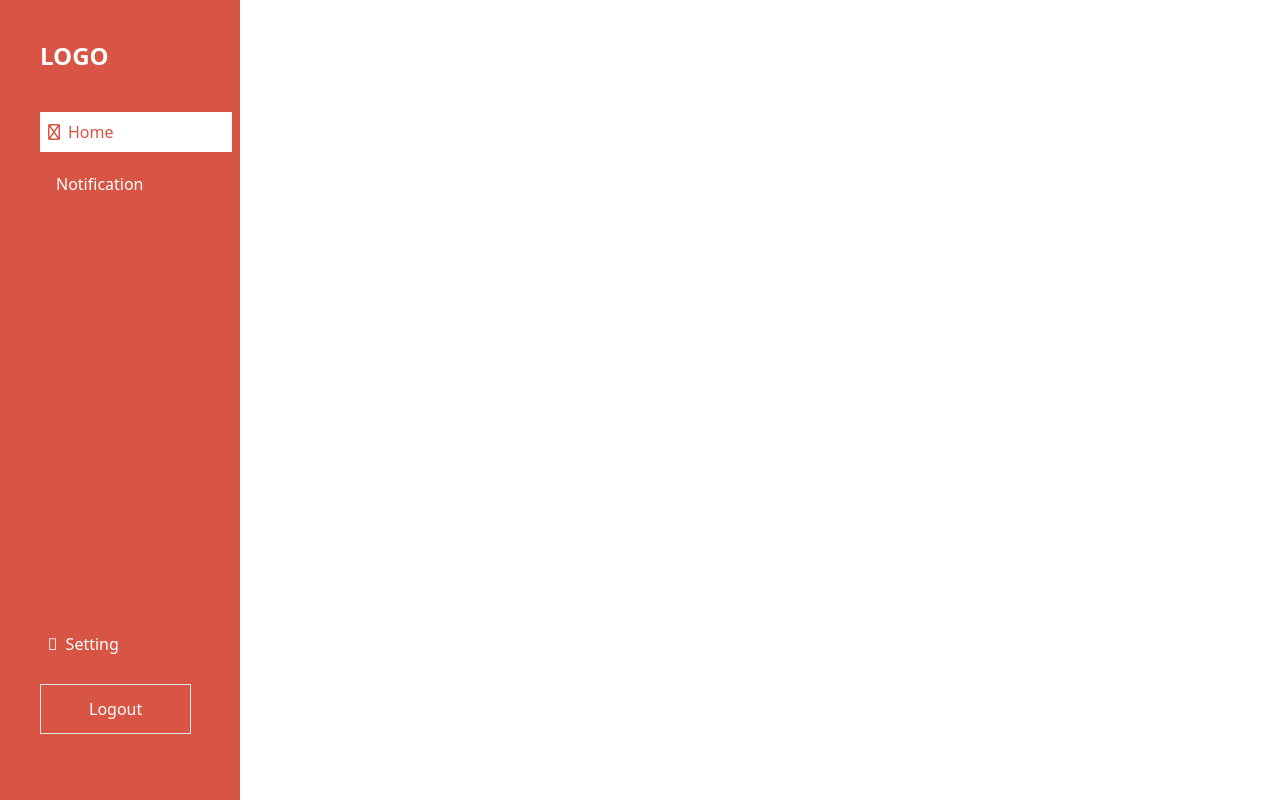
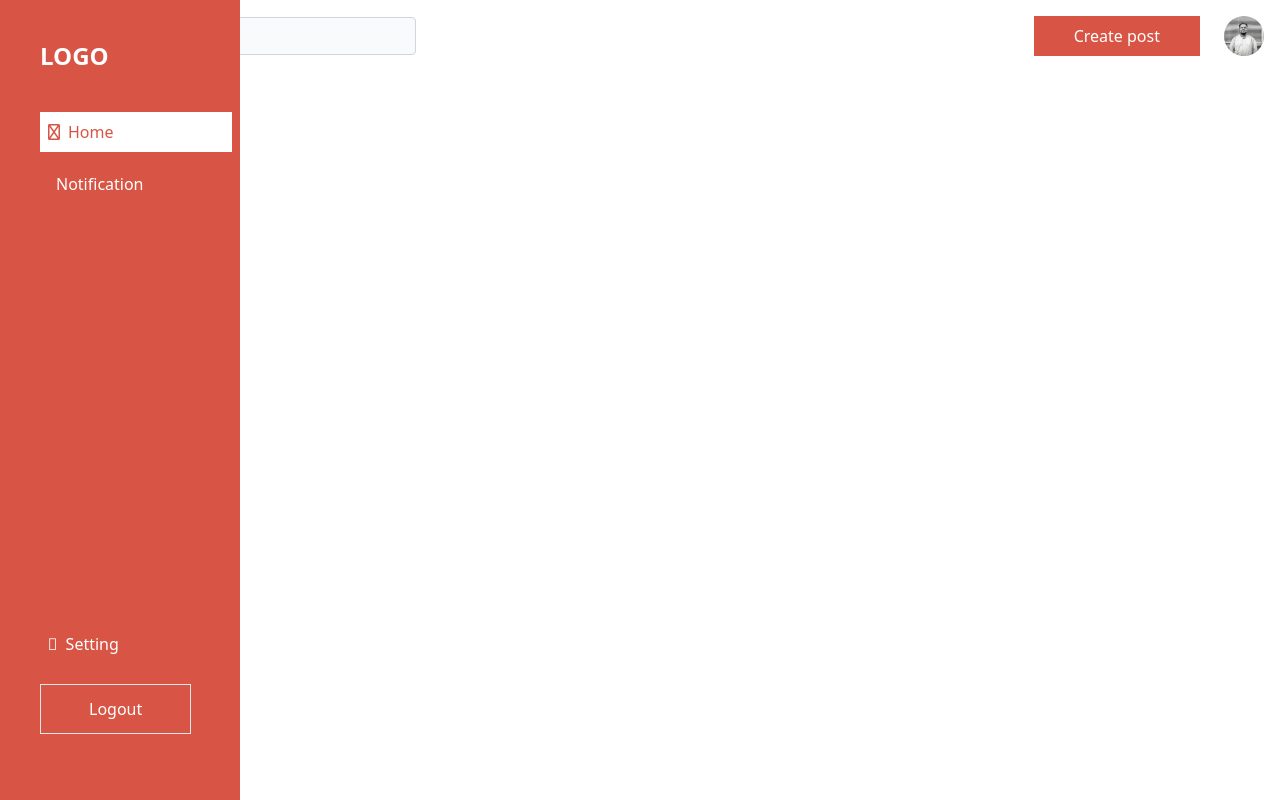
Before and after one commit to MirFaisal/poll-app, a React (Vite) app: page / in a window 1280 px wide. Built offline with nearby package versions, Linux system fonts and the light colour scheme; some icons are missing.

Commit message:
done header

```diff
--- /dev/null
+++ b/src/Components/HeaderNav/HeaderNav.jsx
@@ -0,0 +1,140 @@
+import "flowbite";
+import { useState } from "react";
+import { Link } from "react-router-dom";
+const HeaderNav = () => {
+  const [show, setShow] = useState(false);
+  return (
+    <>
+      <nav className="">
+        <div className="max-w-screen-xl flex items-center justify-between md:justify-end lg:justify-between mx-auto p-4">
+          <Link to={"/"} className="flex items-center md:hidden">
+            <span className="self-center text-2xl font-semibold whitespace-nowrap">
+              LOGO
+            </span>
+          </Link>
+          <input
+            type="text"
+            id="search-navbar"
+            className="hidden lg:ml-60 xl:ml-0 lg:block w-[400px] p-2 pl-10 text-sm text-gray-900 border border-gray-300 focus:ring-0 rounded bg-gray-50 focus:border-black"
+            placeholder="Search your topic"
+          />
+
+          <div className="hidden sm:block">
+            <div className="flex gap-6 items-center">
+              <button className="py-2 px-10 bg-primary text-white">
+                Create post
+              </button>
+              <button
+                onClick={() => setShow(!show)}
+                type="button"
+                className="flex text-sm rounded-full md:mr-0 focus:ring-gray-300"
+                id="user-menu-button"
+                aria-expanded="false"
+                data-dropdown-toggle="user-dropdown"
+                data-dropdown-placement="bottom"
+              >
+                <span className="sr-only">Open user menu</span>
+                <img
+                  className="w-10 h-10 rounded-full"
+                  src="./avatar/mir.jpg"
+                  alt="user photo"
+                />
+              </button>
+              {/* <!-- Dropdown menu --> */}
+              <div
+                className={`${
+                  !show
+                    ? "hidden"
+                    : "block z-50 my-4 text-base list-none bg-white divide-y divide-gray-100 rounded-lg shadow"
+                }`}
+                id="user-dropdown"
+              >
+                <div className="px-4 py-3">
+                  <span className="block text-sm text-gray-900">
+                    Bonnie Green
+                  </span>
+                  <span className="block text-sm  text-gray-500 truncate ">
+                    name@flowbite.com
+                  </span>
+                </div>
+                <ul className="py-2" aria-labelledby="user-menu-button">
+                  <li>
+                    <a
+                      href="#"
+                      className="block px-4 py-2 text-sm text-gray-700 hover:bg-gray-100"
+                    >
+                      Sign out
+                    </a>
+                  </li>
+                </ul>
+              </div>
+            </div>
+          </div>
+          <button
+            data-collapse-toggle="navbar-search"
+            type="button"
+            onClick={() => setShow(!show)}
+            className="inline-flex items-center p-2 w-10 h-10 justify-center text-sm text-gray-500 rounded-lg md:hidden hover:bg-gray-100 focus:outline-none focus:ring-2 focus:ring-gray-200"
+            aria-controls="navbar-search"
+            aria-expanded="false"
+          >
+            <span className="sr-only">Open main menu</span>
+            <svg
+              className="w-5 h-5"
+              aria-hidden="true"
+              xmlns="http://www.w3.org/2000/svg"
+              fill="none"
+              viewBox="0 0 17 14"
+            >
+              <path
+                stroke="currentColor"
+                strokeLinecap="round"
+                strokeLinejoin="round"
+                strokeWidth="2"
+                d="M1 1h15M1 7h15M1 13h15"
+              />
+            </svg>
+          </button>
+        </div>
+        <div
+          className={`${
+            !show
+              ? "hidden"
+              : "items-center justify-between w-full md:flex md:w-auto md:order-1"
+          }`}
+          id="navbar-search"
+        >
+          <ul className="flex flex-col p-4 md:p-0 mt-4 font-medium border border-gray-100 rounded-lg bg-gray-50 md:flex-row md:space-x-8 md:mt-0 md:border-0 md:bg-white ">
+            <li>
+              <a
+                href="#"
+                className="block py-2 pl-3 pr-4 text-white bg-blue-700 rounded md:bg-transparent md:text-blue-700 md:p-0 "
+                aria-current="page"
+              >
+                Home
+              </a>
+            </li>
+            <li>
+              <a
+                href="#"
+                className="block py-2 pl-3 pr-4 text-gray-900 rounded hover:bg-gray-100 md:hover:bg-transparent md:hover:text-blue-700 md:p-0 "
+              >
+                About
+              </a>
+            </li>
+            <li>
+              <a
+                href="#"
+                className="block py-2 pl-3 pr-4 text-gray-900 rounded hover:bg-gray-100 md:hover:bg-transparent md:hover:text-blue-700 md:p-0"
+              >
+                Services
+              </a>
+            </li>
+          </ul>
+        </div>
+      </nav>
+    </>
+  );
+};
+
+export default HeaderNav;
--- a/src/Components/Navbar/Navbar.jsx
+++ b/src/Components/Navbar/Navbar.jsx
@@ -4,7 +4,7 @@ const Navbar = () => {
   const path = useLocation();
   console.log(path.pathname);
   return (
-    <div className="fixed top-0 left-0">
+    <div className="fixed top-0 left-0 hidden sm:block">
       <div className="min-w-[240px] h-screen bg-primary pl-10 pr-2">
         <div className="logo pt-10">
           <h1 className="text-white font-bold text-2xl">LOGO</h1>
--- a/src/Layouts/MianLayout.jsx
+++ b/src/Layouts/MianLayout.jsx
@@ -1,11 +1,13 @@
 import { Outlet } from "react-router-dom";
+import HeaderNav from "../Components/HeaderNav/HeaderNav";
 import Navbar from "../Components/Navbar/Navbar";
 
 const MianLayout = () => {
   return (
     <>
-          <Navbar />
-          <Outlet/>
+      <HeaderNav />
+      <Navbar />
+      <Outlet />
     </>
   );
 };
```
Also changed, not shown: public/avatar/mir.jpg (added).
